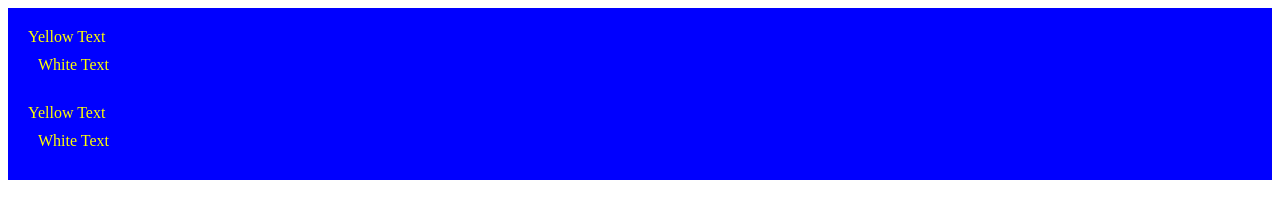
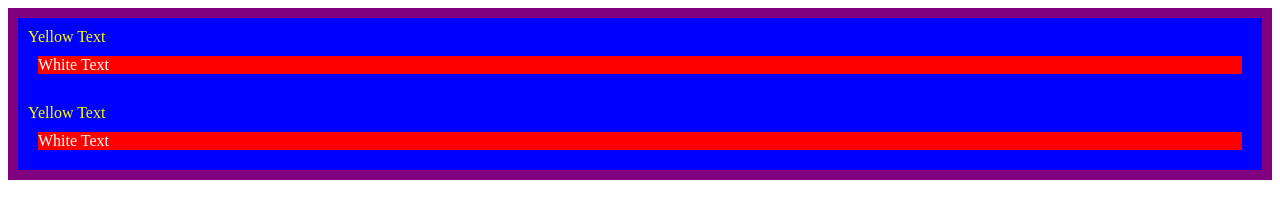
Before and after one commit to tangwanjia/csspractice, a plain HTML site: page 7.0+CSS+Cascade/index.html in a window 1280 px wide. Drawn offline with Linux system fonts and the light colour scheme.

Commit message:
complete

```diff
--- a/7.0+CSS+Cascade/index.html
+++ b/7.0+CSS+Cascade/index.html
@@ -8,17 +8,17 @@
 </head>
 
 <body>
-  <div id="outer-box" class="box">
+  <div id="outer-box" class="box" style="background-color: purple;" margin="10px;">
     <div class="box">
       <p>Yellow Text</p>
       <div class="box inner-box">
-        <p class="white-text">White Text</p>
+        <p class="white-text" style="background-color: red;">White Text</p>
       </div>
     </div>
     <div class="box">
       <p>Yellow Text</p>
       <div class="box inner-box">
-        <p class="white-text">White Text</p>
+        <p class="white-text" style="background-color: red;">White Text</p>
       </div>
     </div>
   </div>
--- a/7.0+CSS+Cascade/style.css
+++ b/7.0+CSS+Cascade/style.css
@@ -10,3 +10,7 @@ p {
   margin: 0;
   padding: 0;
 }
+
+.white-text {
+  color: white;
+}
```
